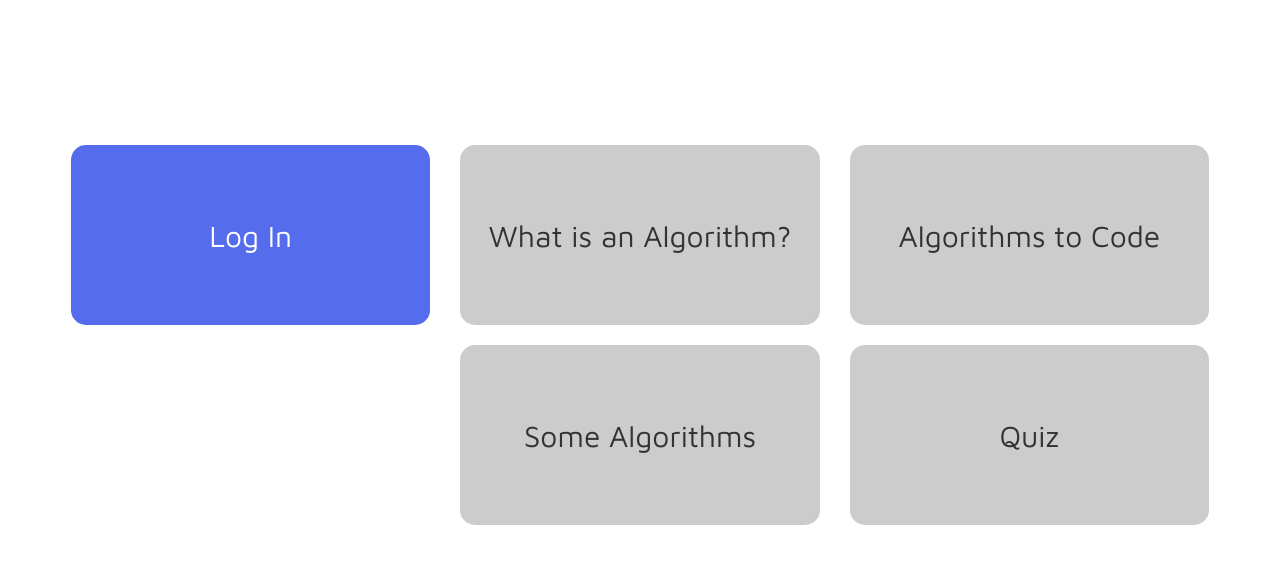
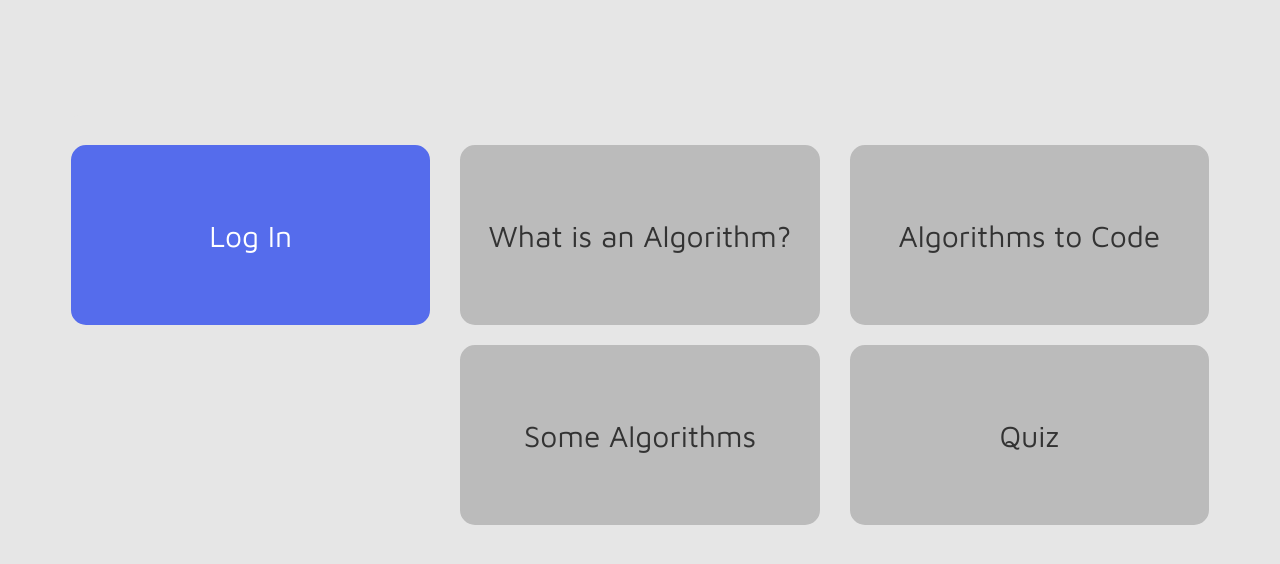
Before and after one commit to ma7ko/SI_lab1_gr1_171161, a Flask app: page / in a window 1280 px wide. Shown: the top 564 px of the page. Run offline with Flask 2, Linux system fonts and the light colour scheme; some libraries are stand-ins or nearby versions.

Commit message:
background color changed

```diff
--- a/templates/AlgoToCode.html
+++ b/templates/AlgoToCode.html
@@ -44,6 +44,9 @@
         },500);
     </script>
     <style>
+        body{
+           background-color: #e6e6e6;
+       }
         #sL img, #tL img, #fL img{
             opacity:0.5;
         }
--- a/templates/algo.html
+++ b/templates/algo.html
@@ -44,6 +44,9 @@
         .imgdiv {
             width:286px;
         }
+        body{
+           background-color: #e6e6e6;
+       }
         .cardi {
             padding-top: 40px;
             border:1px #898989 solid;
--- a/templates/anAlgorithm.html
+++ b/templates/anAlgorithm.html
@@ -29,6 +29,9 @@
         },500);
     </script>
     <style>
+        body{
+           background-color: #e6e6e6;
+       }
         .container {
             display: none;
         }
--- a/templates/binarySearch.html
+++ b/templates/binarySearch.html
@@ -143,7 +143,9 @@
         to{width: 600px;}
 
         }
-
+		body{
+           background-color: #e6e6e6;
+       }
 
     </style>
     <title>Document</title>
--- a/templates/fillIn.html
+++ b/templates/fillIn.html
@@ -77,6 +77,9 @@
         height:260px;
         display:block;
         }
+        body{
+           background-color: #e6e6e6;
+       }
     </style>
     <script>
         function fun() {
--- a/templates/primeri.html
+++ b/templates/primeri.html
@@ -55,6 +55,9 @@
         },1300);
     </script>
     <style>
+        body{
+           background-color: #e6e6e6;
+       }
         #pB {
             display:none;
         }
--- a/templates/primeri2.html
+++ b/templates/primeri2.html
@@ -92,7 +92,9 @@
     opacity: 1;
     background: #ccccff;
 }
-
+body{
+           background-color: #e6e6e6;
+       }
 
     </style>
     <script>
--- a/templates/primeri3.html
+++ b/templates/primeri3.html
@@ -100,6 +100,9 @@
         },1200);
     </script>
     <style>
+        body{
+           background-color: #e6e6e6;
+       }
         body {
             font-family: 'Maven Pro';
         }
--- a/templates/primeri32.html
+++ b/templates/primeri32.html
@@ -92,7 +92,9 @@
     opacity: 1;
     background: #ccccff;
 }
-
+body{
+           background-color: #e6e6e6;
+       }
 
     </style>
     <script>
--- a/templates/proektna2.html
+++ b/templates/proektna2.html
@@ -69,6 +69,10 @@
    form {
           border: 3px solid #f1f1f1;
        }
+       body{
+           background-color: #e6e6e6;
+       }
+
        </style>
     <script>
         var najaveni;
@@ -191,8 +195,8 @@
             padding-top:50px;
             min-height:180px;
             margin:auto;
-            background: #cccccc;
-            border:4px #cccccc solid;
+            background: #bbbbbb;
+            border:4px #bbbbbb solid;
             margin-top: 20px;
             border-radius: 15px;
         }
@@ -208,7 +212,7 @@
     <nav class="container">
             <div class="row" style="margin:0px;">
 
-                    <span style="color:white; font-size:20px;">s</span>
+                    <span style="color:#e6e6e6; font-size:20px;">p</span>
                     <h3 class="pull-right" style="margin-top:0px; margin-bottom:0px;" id="output" ></h3>
                     </div>
         <div class="row">
--- a/templates/quizMenu.html
+++ b/templates/quizMenu.html
@@ -24,6 +24,9 @@
         .iconss {
             font-size:150px;
         }
+        body{
+           background-color: #e6e6e6;
+       }
         .imgdiv {
             width:286px;
         }
--- a/templates/sort.html
+++ b/templates/sort.html
@@ -59,6 +59,9 @@
         height:260px;
         display:block;
         }
+        body{
+           background-color: #e6e6e6;
+       }
         li {
             font-size:20px;
         }
--- a/templates/toCode.html
+++ b/templates/toCode.html
@@ -56,6 +56,9 @@
         },500);
     </script>
     <style>
+        body{
+           background-color: #e6e6e6;
+       }
         .container {
             display: none;
         }
--- a/templates/toCode2.html
+++ b/templates/toCode2.html
@@ -111,6 +111,9 @@
         },1500);
     </script>
     <style>
+        body{
+           background-color: #e6e6e6;
+       }
         h1 {
             font-family: 'Julius Sans One';
         }
--- a/templates/toCode3.html
+++ b/templates/toCode3.html
@@ -164,6 +164,9 @@
         body {
             font-family: 'Maven Pro';
         }
+        body{
+           background-color: #e6e6e6;
+       }
         img {
             width:23%;
             height:23%;
```
